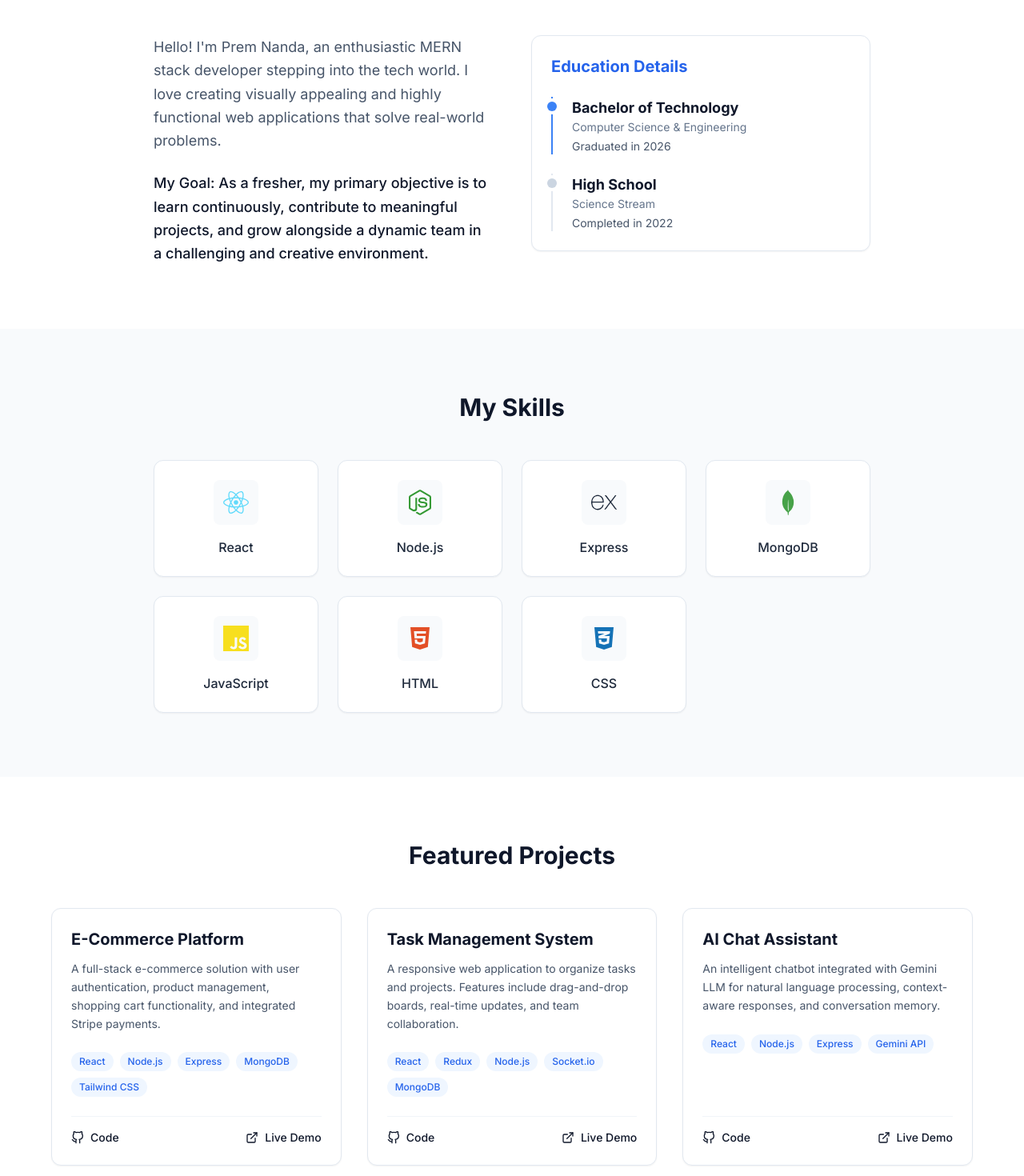
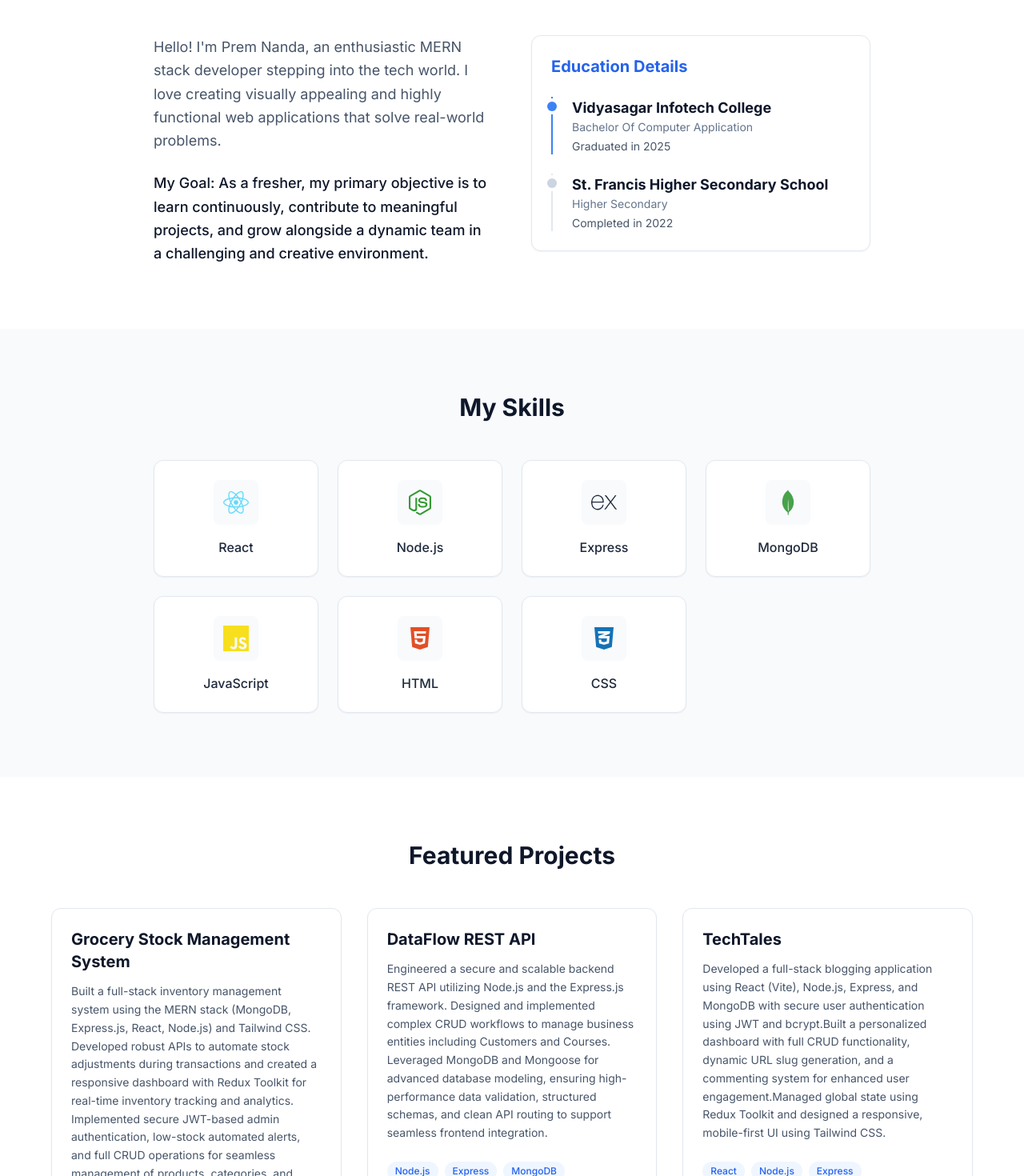
Before and after one commit to Prem024/Portfolio, a React (Vite) app in the folder portfolio/: page / in a window 1280 px wide. Shown: the part 920-2390 px from the top of the page at 80% size. Built offline with nearby package versions, Linux system fonts and the light colour scheme.

Commit message:
Modified personal info and PRoject Info

```diff
--- a/portfolio/src/components/About.jsx
+++ b/portfolio/src/components/About.jsx
@@ -23,15 +23,15 @@ const About = () => {
             <div className="space-y-6">
               <div className="relative pl-6 border-l-2 border-blue-500">
                 <div className="absolute w-3 h-3 bg-blue-500 rounded-full -left-[7px] top-1.5 ring-4 ring-white dark:ring-darkCard"></div>
-                <h4 className="font-bold text-lg">Bachelor of Technology</h4>
-                <p className="text-sm text-slate-500 dark:text-slate-400 mb-1">Computer Science & Engineering</p>
-                <p className="text-slate-600 dark:text-slate-400 text-sm">Graduated in 2026</p>
+                <h4 className="font-bold text-lg">Vidyasagar Infotech College</h4>
+                <p className="text-sm text-slate-500 dark:text-slate-400 mb-1">Bachelor Of Computer Application</p>
+                <p className="text-slate-600 dark:text-slate-400 text-sm">Graduated in 2025</p>
               </div>
 
               <div className="relative pl-6 border-l-2 border-slate-200 dark:border-slate-700">
                 <div className="absolute w-3 h-3 bg-slate-300 dark:bg-slate-600 rounded-full -left-[7px] top-1.5 ring-4 ring-white dark:ring-darkCard"></div>
-                <h4 className="font-bold text-lg">High School</h4>
-                <p className="text-sm text-slate-500 dark:text-slate-400 mb-1">Science Stream</p>
+                <h4 className="font-bold text-lg">St. Francis Higher Secondary School</h4>
+                <p className="text-sm text-slate-500 dark:text-slate-400 mb-1">Higher Secondary</p>
                 <p className="text-slate-600 dark:text-slate-400 text-sm">Completed in 2022</p>
               </div>
             </div>
--- a/portfolio/src/components/Projects.jsx
+++ b/portfolio/src/components/Projects.jsx
@@ -4,24 +4,24 @@ import { FiGithub, FiExternalLink } from 'react-icons/fi';
 const Projects = () => {
   const projects = [
     {
-      title: 'E-Commerce Platform',
-      description: 'A full-stack e-commerce solution with user authentication, product management, shopping cart functionality, and integrated Stripe payments.',
+      title: 'Grocery Stock Management System',
+      description: `Built a full-stack inventory management system using the MERN stack (MongoDB, Express.js, React, Node.js) and Tailwind CSS. Developed robust APIs to automate stock adjustments during transactions and created a responsive dashboard with Redux Toolkit for real-time inventory tracking and analytics. Implemented secure JWT-based admin authentication, low-stock automated alerts, and full CRUD operations for seamless management of products, categories, and suppliers.`,
       tech: ['React', 'Node.js', 'Express', 'MongoDB', 'Tailwind CSS'],
-      github: '#',
+      github: 'https://github.com/Prem024/Grocery-Project',
       live: '#'
     },
     {
-      title: 'Task Management System',
-      description: 'A responsive web application to organize tasks and projects. Features include drag-and-drop boards, real-time updates, and team collaboration.',
-      tech: ['React', 'Redux', 'Node.js', 'Socket.io', 'MongoDB'],
-      github: '#',
+      title: 'DataFlow REST API',
+      description: `Engineered a secure and scalable backend REST API utilizing Node.js and the Express.js framework. Designed and implemented complex CRUD workflows to manage business entities including Customers and Courses. Leveraged MongoDB and Mongoose for advanced database modeling, ensuring high-performance data validation, structured schemas, and clean API routing to support seamless frontend integration.`,
+      tech: ['Node.js', 'Express', 'MongoDB'],
+      github: 'https://github.com/Prem024/MongoDBCrud',
       live: '#'
     },
     {
-      title: 'AI Chat Assistant',
-      description: 'An intelligent chatbot integrated with Gemini LLM for natural language processing, context-aware responses, and conversation memory.',
-      tech: ['React', 'Node.js', 'Express', 'Gemini API'],
-      github: '#',
+      title: 'TechTales',
+      description: `Developed a full-stack blogging application using React (Vite), Node.js, Express, and MongoDB with secure user  authentication using JWT and bcrypt.Built a personalized dashboard with full CRUD functionality, dynamic URL slug generation, and a commenting system for enhanced user engagement.Managed global state using Redux Toolkit and designed a responsive, mobile-first UI using Tailwind CSS.`,
+      tech: ['React', 'Node.js', 'Express'],
+      github: 'https://github.com/Prem024/TechTales',
       live: '#'
     }
   ];
```
